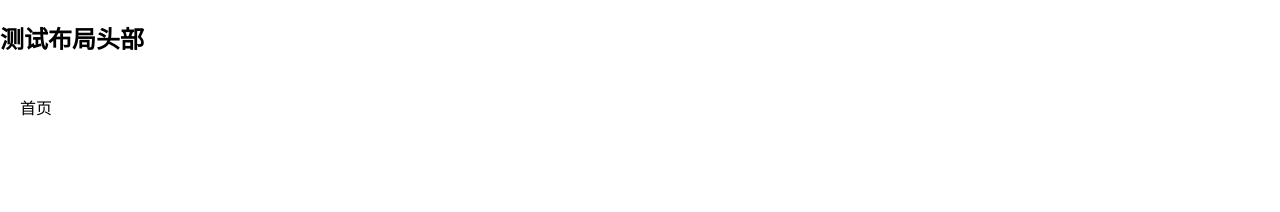
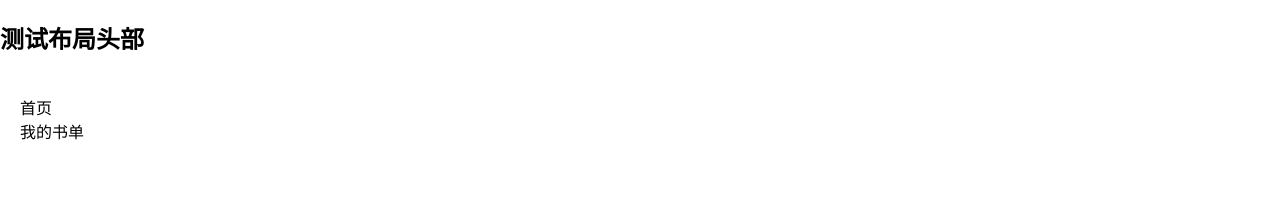
Before and after one commit to WatcherOne/my-study-home, a Next.js app in the folder front/: page / in a window 1280 px wide. Shown: the top 212 px of the page. Built offline with nearby package versions, Linux system fonts and the light colour scheme.

Commit message:
fxied api position

```diff
--- a/front/src/pages/index.jsx
+++ b/front/src/pages/index.jsx
@@ -5,6 +5,7 @@ export default function Home() {
     return (
         <section className={styles.container}>
             <div className="title">首页</div>
+            <Link href="/my/bookGroup">我的书单</Link>
         </section>
     )
 }
```
Also changed, not shown: front/src/pages/api/index.js (renamed from front/src/api/index.js).
